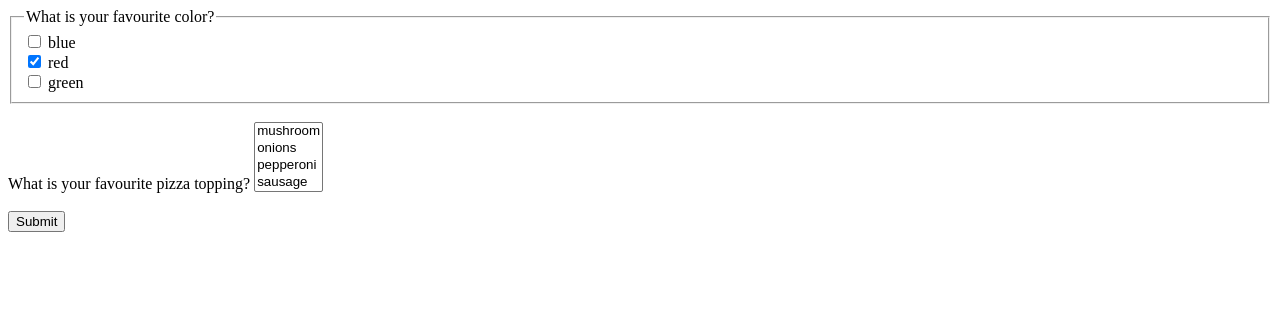
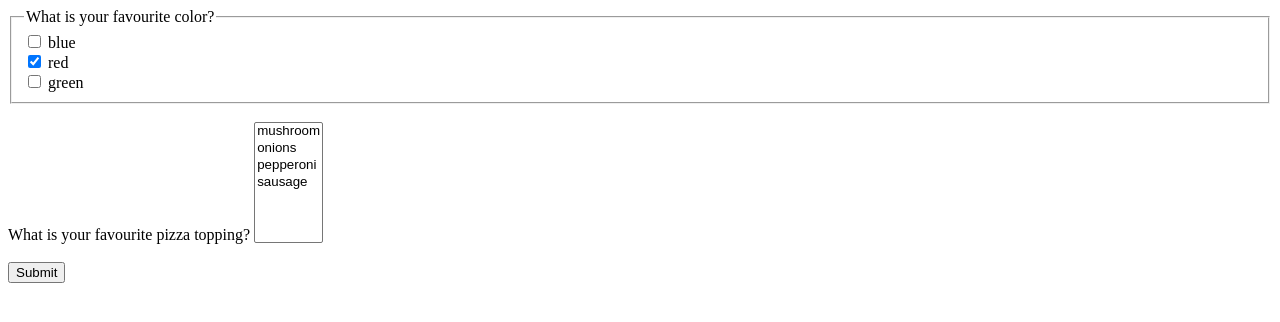
Before and after one commit to faridamuss/Advancing-HTML-skills, a plain HTML site: page HTML&CSS/radioButtons.html in a window 1280 px wide. Drawn offline with Linux system fonts and the light colour scheme.

Commit message:
Add 'size' attribute to refer to how many options are visible at once without scrolling

```diff
--- a/HTML&CSS/radioButtons.html
+++ b/HTML&CSS/radioButtons.html
@@ -20,7 +20,7 @@
         <br>
 
             <label for="pizza">What is your favourite pizza topping?</label>
-            <select name="pizza" id="pizza" multiple>
+            <select name="pizza" id="pizza" multiple size="7">
                 <option value="mushroom">mushroom</option>
                 <option value="onions">onions</option>
                 <option value="pepperoni">pepperoni</option>
```
